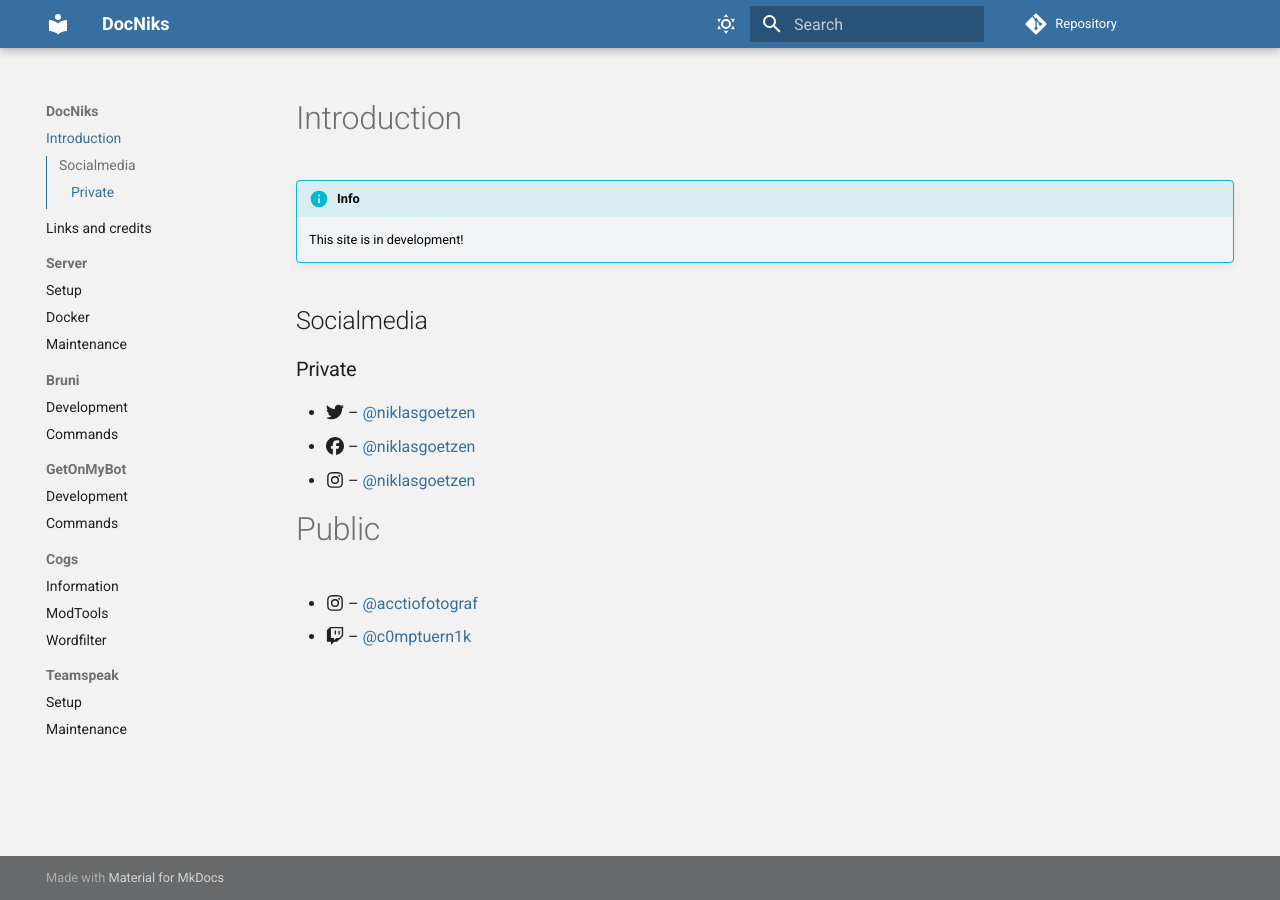
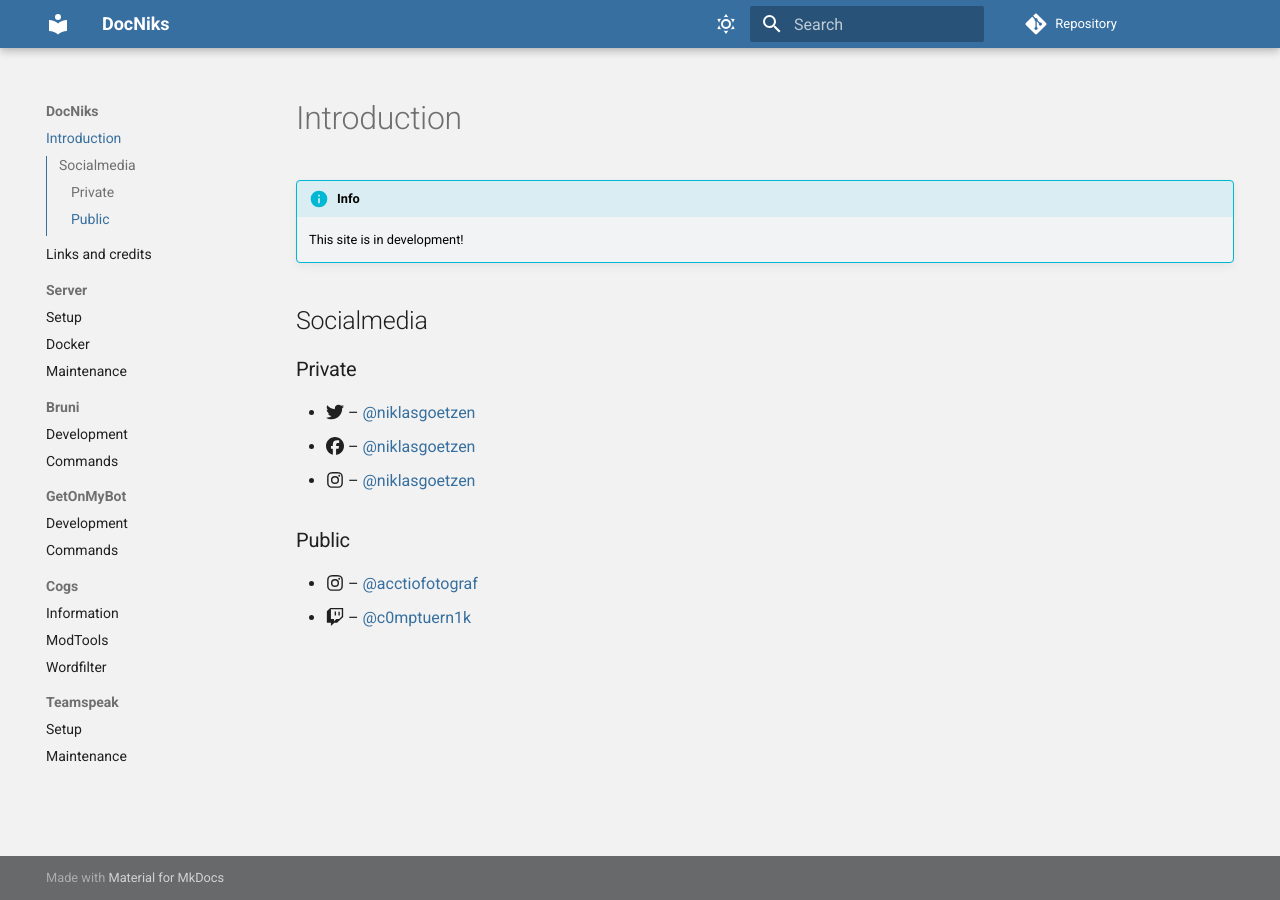
Before and after one commit to 1993zig/docs, an MkDocs documentation site: the page built from docs/index.md, in a window 1280 px wide. Built offline with MkDocs 1.6.1 and Material for MkDocs 9.7.7, drawn with Linux system fonts in a browser that asks for light colours; comment, search, counter and statistics services are not loaded.

Commit message:
typo in socialmedia

```diff
--- a/docs/index.md
+++ b/docs/index.md
@@ -11,7 +11,7 @@
 - :fontawesome-brands-facebook:{ .facebook } – [@niklasgoetzen](https://www.facebook.com/niklasgoetzen)
 - :fontawesome-brands-instagram:{ .instagram } – [@niklasgoetzen](https://www.instagram.com/niklasgoetzen)
 
-# Public
+### Public
 
 - :fontawesome-brands-instagram:{ .instagram } – [@acctiofotograf](https://www.instagram.com/acciofotograf)
 - :fontawesome-brands-twitch:{ .twitch } – [@c0mptuern1k](https://www.twitch.tv/c0mputern1k)
```
